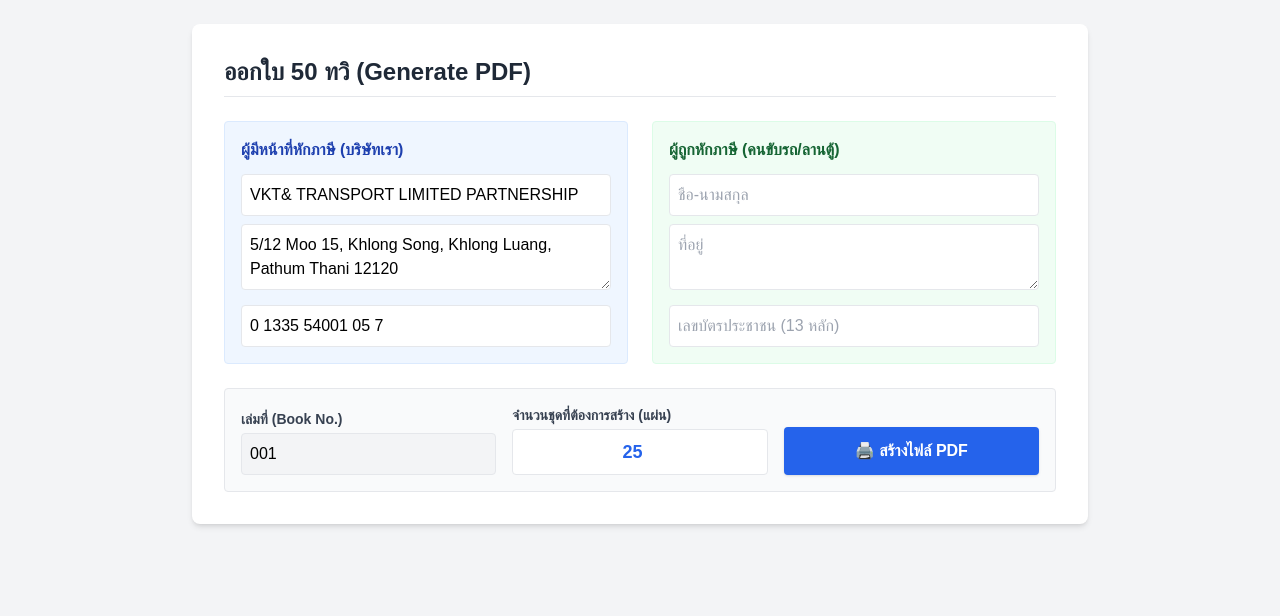
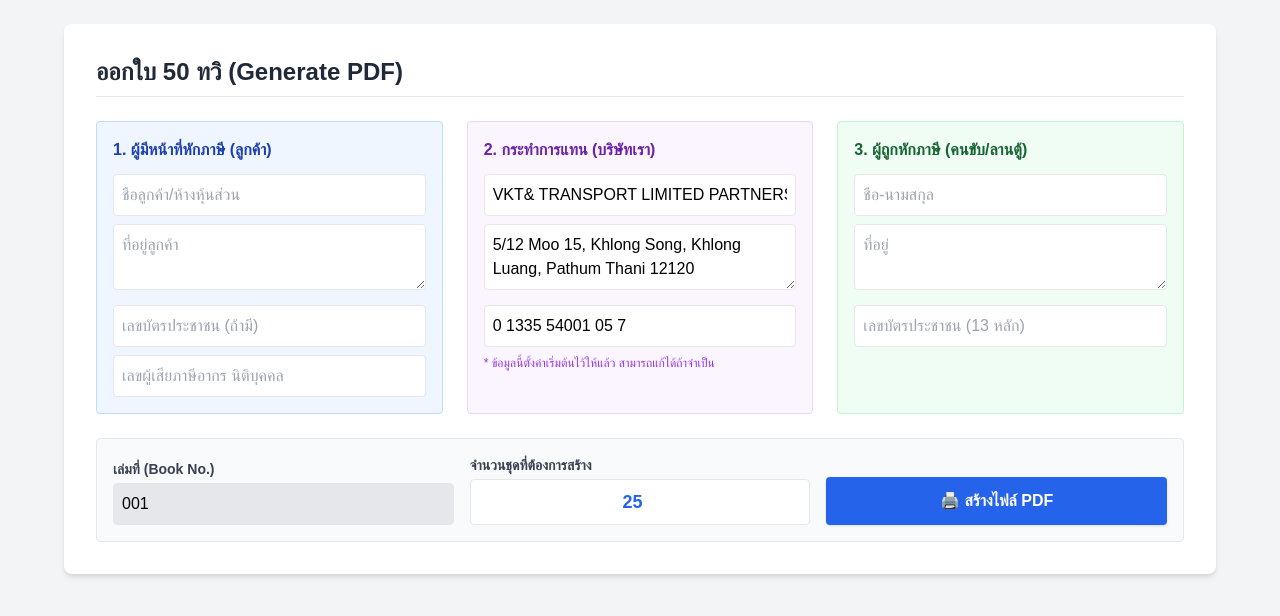
Before and after one commit to VKTTRANS/PDF53Blank, a plain HTML site: page index.html in a window 1280 px wide. Drawn offline with nearby package versions, Linux system fonts and the light colour scheme.

Commit message:
Refactor PDF generation form layout
Updated layout and structure of the form for generating PDF documents, including changes to the input fields and their arrangement.

```diff
--- a/index.html
+++ b/index.html
@@ -5,7 +5,6 @@
     <meta name="viewport" content="width=device-width, initial-scale=1.0">
     <title>ระบบพิมพ์ใบ 50 ทวิ (Dot Matrix)</title>
     <script src="https://cdn.tailwindcss.com"></script>
-    <!-- โหลด Supabase JS SDK -->
     <script src="https://cdn.jsdelivr.net/npm/@supabase/supabase-js@2"></script>
     <style>
         body { font-family: 'Sarabun', sans-serif; background-color: #f3f4f6; }
@@ -13,35 +12,45 @@
 </head>
 <body class="p-6">
 
-    <div class="max-w-4xl mx-auto bg-white rounded-lg shadow-md p-8">
+    <div class="max-w-6xl mx-auto bg-white rounded-lg shadow-md p-8">
         <h2 class="text-2xl font-bold mb-6 text-gray-800 border-b pb-2">ออกใบ 50 ทวิ (Generate PDF)</h2>
 
-        <div class="grid grid-cols-1 md:grid-cols-2 gap-6">
-            <!-- ส่วนที่ 1: ผู้หักภาษี -->
-            <div class="bg-blue-50 p-4 rounded border border-blue-100">
-                <h3 class="font-bold text-blue-800 mb-3">ผู้มีหน้าที่หักภาษี (บริษัทเรา)</h3>
-                <input type="text" id="payerName" placeholder="ชื่อบริษัท/ห้างหุ้นส่วน" class="w-full mb-2 p-2 border rounded" value="VKT& TRANSPORT LIMITED PARTNERSHIP">
-                <textarea id="payerAddress" placeholder="ที่อยู่" class="w-full mb-2 p-2 border rounded" rows="2">5/12 Moo 15, Khlong Song, Khlong Luang, Pathum Thani 12120</textarea>
-                <input type="text" id="payerTaxId" placeholder="เลขผู้เสียภาษีอากร" class="w-full p-2 border rounded" value="0 1335 54001 05 7">
+        <div class="grid grid-cols-1 md:grid-cols-3 gap-6">
+            <!-- ส่วนที่ 1: ผู้หักภาษี (ลูกค้า) -->
+            <div class="bg-blue-50 p-4 rounded border border-blue-200">
+                <h3 class="font-bold text-blue-800 mb-3">1. ผู้มีหน้าที่หักภาษี (ลูกค้า)</h3>
+                <input type="text" id="payerName" placeholder="ชื่อลูกค้า/ห้างหุ้นส่วน" class="w-full mb-2 p-2 border rounded">
+                <textarea id="payerAddress" placeholder="ที่อยู่ลูกค้า" class="w-full mb-2 p-2 border rounded" rows="2"></textarea>
+                <input type="text" id="payerIdCard" placeholder="เลขบัตรประชาชน (ถ้ามี)" class="w-full mb-2 p-2 border rounded">
+                <input type="text" id="payerTaxId" placeholder="เลขผู้เสียภาษีอากร นิติบุคคล" class="w-full p-2 border rounded">
             </div>
 
-            <!-- ส่วนที่ 2: ผู้ถูกหักภาษี -->
-            <div class="bg-green-50 p-4 rounded border border-green-100">
-                <h3 class="font-bold text-green-800 mb-3">ผู้ถูกหักภาษี (คนขับรถ/ลานตู้)</h3>
+            <!-- ส่วนที่ 2: กระทำการแทน (บริษัทเรา) -->
+            <div class="bg-purple-50 p-4 rounded border border-purple-200">
+                <h3 class="font-bold text-purple-800 mb-3">2. กระทำการแทน (บริษัทเรา)</h3>
+                <input type="text" id="agentName" class="w-full mb-2 p-2 border rounded bg-white" value="VKT& TRANSPORT LIMITED PARTNERSHIP">
+                <textarea id="agentAddress" class="w-full mb-2 p-2 border rounded bg-white" rows="2">5/12 Moo 15, Khlong Song, Khlong Luang, Pathum Thani 12120</textarea>
+                <input type="text" id="agentTaxId" class="w-full p-2 border rounded bg-white" value="0 1335 54001 05 7">
+                <p class="text-xs text-purple-600 mt-2">* ข้อมูลนี้ตั้งค่าเริ่มต้นไว้ให้แล้ว สามารถแก้ได้ถ้าจำเป็น</p>
+            </div>
+
+            <!-- ส่วนที่ 3: ผู้ถูกหักภาษี (คนขับรถ/ลานตู้) -->
+            <div class="bg-green-50 p-4 rounded border border-green-200">
+                <h3 class="font-bold text-green-800 mb-3">3. ผู้ถูกหักภาษี (คนขับ/ลานตู้)</h3>
                 <input type="text" id="payeeName" placeholder="ชื่อ-นามสกุล" class="w-full mb-2 p-2 border rounded">
                 <textarea id="payeeAddress" placeholder="ที่อยู่" class="w-full mb-2 p-2 border rounded" rows="2"></textarea>
                 <input type="text" id="payeeIdCard" placeholder="เลขบัตรประชาชน (13 หลัก)" class="w-full p-2 border rounded">
             </div>
         </div>
 
-        <!-- ส่วนที่ 3: ตั้งค่าการพิมพ์ -->
+        <!-- ส่วนที่ 4: ตั้งค่าการพิมพ์ -->
         <div class="mt-6 bg-gray-50 p-4 rounded border border-gray-200 flex items-end gap-4">
             <div class="flex-1">
                 <label class="block text-sm font-bold text-gray-700 mb-1">เล่มที่ (Book No.)</label>
-                <input type="text" id="bookNo" value="001" class="w-full p-2 border rounded bg-gray-100" readonly>
+                <input type="text" id="bookNo" value="001" class="w-full p-2 border rounded bg-gray-200" readonly>
             </div>
             <div class="flex-1">
-                <label class="block text-sm font-bold text-gray-700 mb-1">จำนวนชุดที่ต้องการสร้าง (แผ่น)</label>
+                <label class="block text-sm font-bold text-gray-700 mb-1">จำนวนชุดที่ต้องการสร้าง</label>
                 <input type="number" id="printAmount" value="25" min="1" max="50" class="w-full p-2 border rounded text-lg font-bold text-center text-blue-600">
             </div>
             <div class="flex-1">
@@ -56,12 +65,11 @@
     </div>
 
     <script>
-        // 1. ตั้งค่าการเชื่อมต่อ Supabase
         const SUPABASE_URL = 'https://ymemvhmoyixpdcimihht.supabase.co';
         const SUPABASE_KEY = 'sb_publishable_zWQkU24vBJMAba7ldFQSEg_IcsE_W3B';
         const supabase = supabase.createClient(SUPABASE_URL, SUPABASE_KEY);
 
-        // 2. ตั้งค่า URL ของ Google Apps Script (GAS)
+        // นำ URL ของ GAS Web App ล่าสุดมาใส่ตรงนี้
         const GAS_URL = 'https://script.google.com/macros/s/AKfycbxCGPmMYTHh5wsnBjG0hVl_eHUB5PDF2u-vE0VnuDMJz8vxWmoRMKvY6ckm9JughQJo/exec';
 
         async function processDocument() {
@@ -79,7 +87,6 @@
             status.classList.remove('hidden');
 
             try {
-                // 3. ไปเช็กเลขล่าสุดใน Supabase
                 const { data: seqData, error: seqError } = await supabase
                     .from('document_sequence')
                     .select('current_sequence')
@@ -94,30 +101,34 @@
 
                 status.innerHTML = `เตรียมสร้างเอกสารเลขที่ ${startNo} ถึง ${endNo} <br>กำลังส่งข้อมูลไปสร้าง PDF...`;
 
-                // 4. เตรียมข้อมูลส่งไปให้ GAS
                 const payload = {
                     bookNo: bookNo,
                     startNo: startNo,
                     endNo: endNo,
-                    payerName: document.getElementById('payerName').value,
-                    payerAddress: document.getElementById('payerAddress').value,
-                    payerTaxId: document.getElementById('payerTaxId').value,
-                    payeeName: document.getElementById('payeeName').value,
-                    payeeAddress: document.getElementById('payeeAddress').value,
-                    payeeIdCard: document.getElementById('payeeIdCard').value
+                    payerName: document.getElementById('payerName').value || "-",
+                    payerAddress: document.getElementById('payerAddress').value || "-",
+                    payerIdCard: document.getElementById('payerIdCard').value || "-",
+                    payerTaxId: document.getElementById('payerTaxId').value || "-",
+
+                    agentName: document.getElementById('agentName').value,
+                    agentAddress: document.getElementById('agentAddress').value,
+                    agentTaxId: document.getElementById('agentTaxId').value,
+
+                    payeeName: document.getElementById('payeeName').value || "-",
+                    payeeAddress: document.getElementById('payeeAddress').value || "-",
+                    payeeIdCard: document.getElementById('payeeIdCard').value || "-",
+                    payeeTaxId: "-"
                 };
 
-                // 5. ยิงข้อมูลไปที่ GAS
                 const response = await fetch(GAS_URL, {
                     method: 'POST',
                     body: JSON.stringify(payload),
-                    headers: { 'Content-Type': 'text/plain;charset=utf-8' } // ป้องกัน Error CORS
+                    headers: { 'Content-Type': 'text/plain;charset=utf-8' }
                 });
 
                 const result = await response.json();
 
                 if (result.success) {
-                    // 6. ถ้า GAS สร้าง PDF สำเร็จ ให้ไปอัปเดตเลขใน Supabase
                     const { error: updateError } = await supabase
                         .from('document_sequence')
                         .update({ current_sequence: endNo })
@@ -125,7 +136,6 @@
 
                     if(updateError) console.error("อัปเดต Database ไม่สำเร็จ แต่ PDF สร้างแล้ว");
 
-                    // 7. แสดงปุ่มดาวน์โหลด
                     status.className = "mt-4 p-4 rounded font-bold text-center bg-green-100 text-green-800";
                     status.innerHTML = `✅ สร้างสำเร็จ! (เลขที่ ${startNo} - ${endNo}) <br> <a href="${result.url}" target="_blank" class="mt-2 inline-block bg-green-600 text-white px-4 py-2 rounded hover:bg-green-700">📥 คลิกเพื่อเปิด/ดาวน์โหลด PDF</a>`;
                 } else {
```
